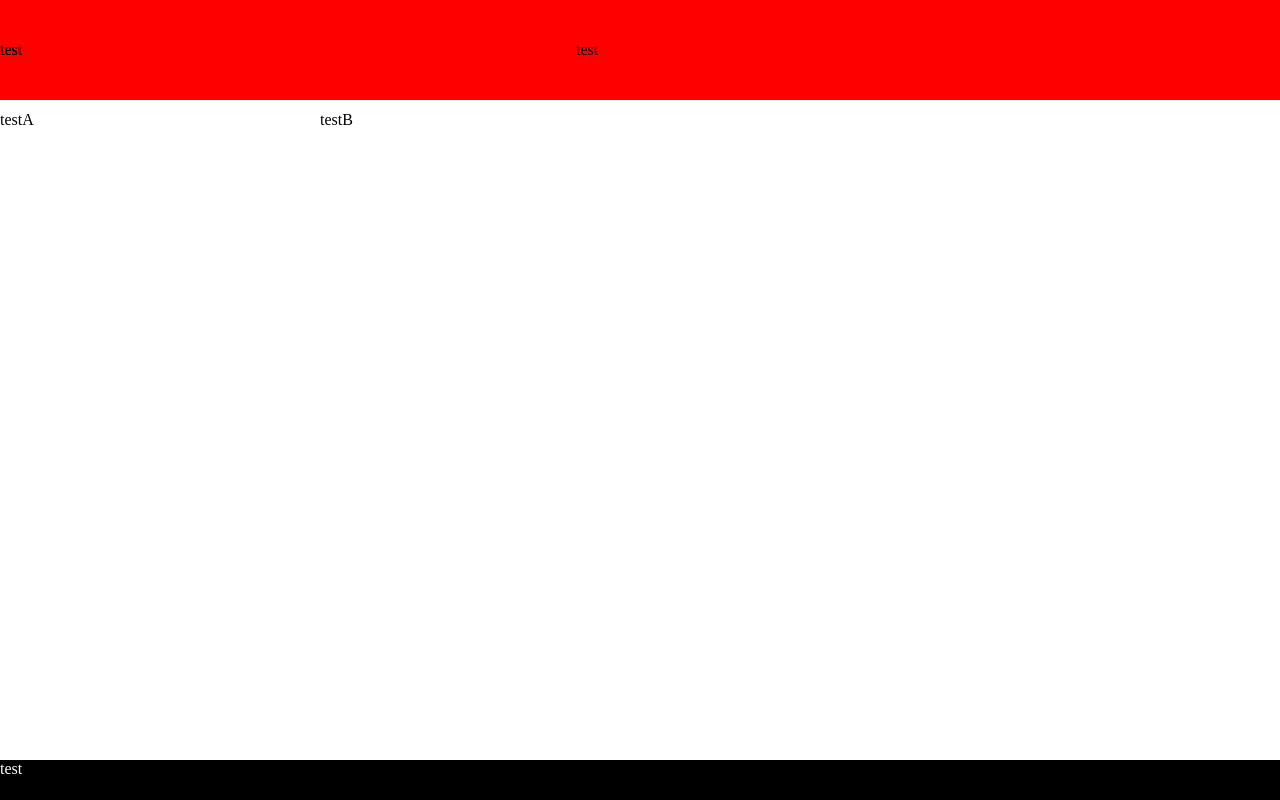
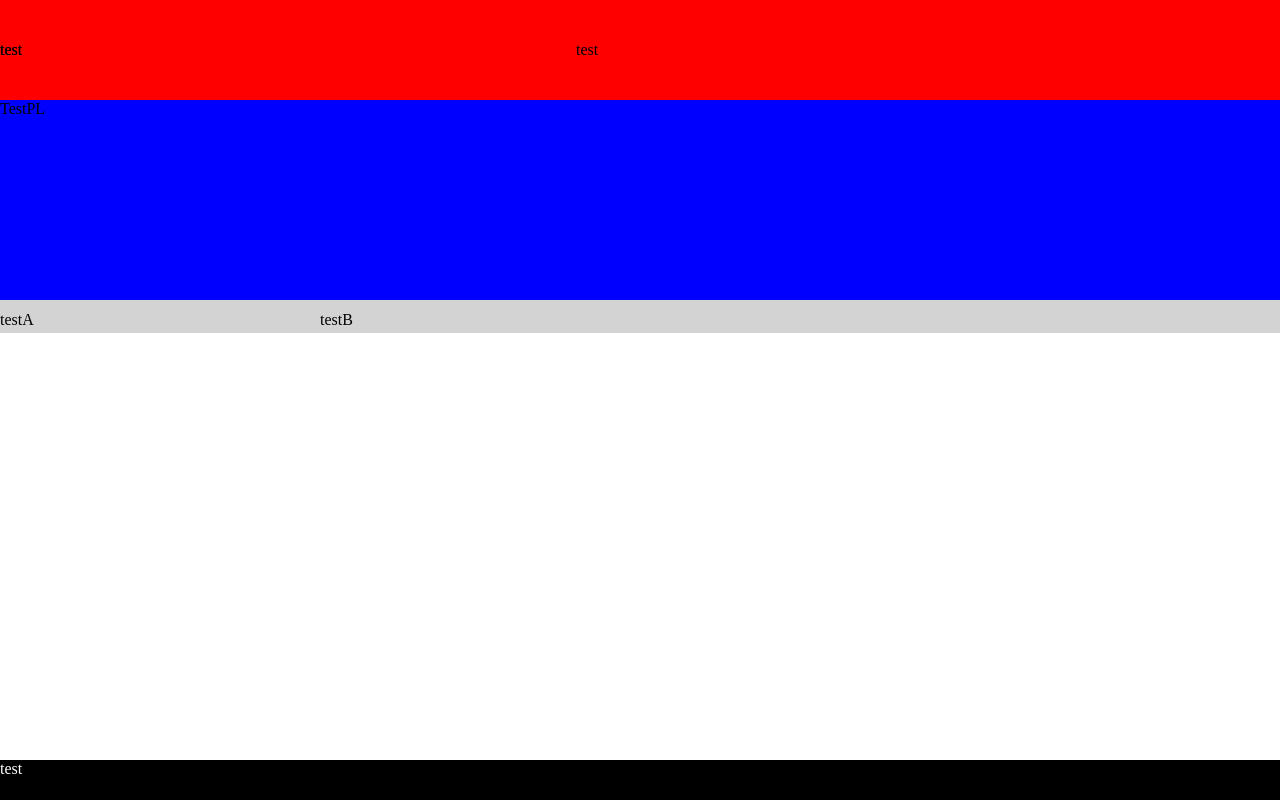
Before and after one commit to templateCoffe/Frontend, a Vue app: page / in a window 1280 px wide. Built offline with nearby package versions, Linux system fonts and the light colour scheme.

Commit message:
feat: Reservas form advancements

```diff
--- a/src/components/Header.vue
+++ b/src/components/Header.vue
@@ -11,6 +11,13 @@
         </div>
     </div>
     <div class="Banner">
-
+        TestPL
     </div>
 </template>
+
+<style scoped>
+.Banner {
+    background: blue;
+    height: 200px;
+  }
+</style>
--- a/src/components/Reservas.vue
+++ b/src/components/Reservas.vue
@@ -18,3 +18,15 @@ import Footer from './Footer.vue';
     </div>
     <Footer />
 </template>
+
+<style scoped>
+.container {
+    min-height: calc(100% - 100px);
+    /* Resta la altura del header y footer */
+    background-color: lightgray;
+    /* Para visualizar el contenedor */
+}
+.Description {
+    min-height: 100%;
+}
+</style>
--- a/src/style.css
+++ b/src/style.css
@@ -1,4 +1,5 @@
-/* :root {
+/*
+:root {
   font-family: Inter, system-ui, Avenir, Helvetica, Arial, sans-serif;
   line-height: 1.5;
   font-weight: 400;
@@ -91,6 +92,7 @@ body {
     "Banner"
     "Body"
     "Footer";
+    position:relative;
 }
 
 .Header {
```
